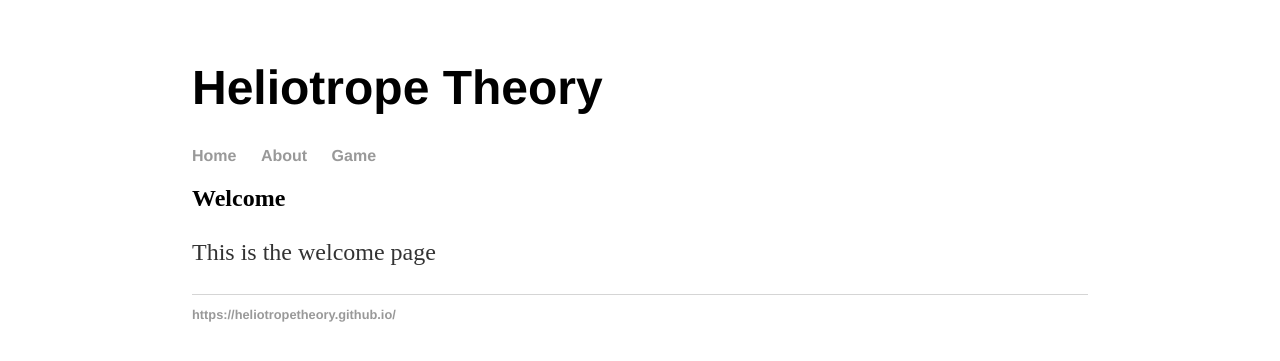
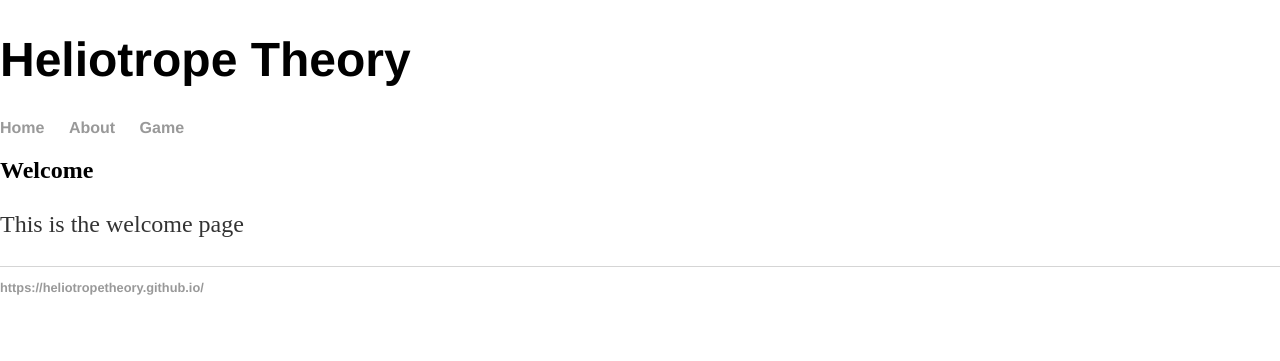
Before and after one commit to HeliotropeTheory/HeliotropeTheory.github.io, a Jekyll site: the page built from index.html, in a window 1280 px wide. Shown: the top 361 px of the page. Built offline with Jekyll 4.4.1, drawn with Linux system fonts in a browser that asks for light colours.

Commit message:
Update main.css

```diff
--- a/css/main.css
+++ b/css/main.css
@@ -1,7 +1,20 @@
-body {
-    margin: 60px auto;
-    width: 70%;
+html, body {
+    margin: 0;
+    padding: 0;
+    height: 100%
+    width: 100%;
 }
+
+.background{
+	height: 100%;
+	width: 100%;
+	margin: auto;
+	background: url("images/succulent.jpg") no-repeat 50% 50%;
+	display: table;
+	top: 0;
+	background-size: cover;
+}
+
 nav ul, footer ul {
     font-family:'Helvetica', 'Arial', 'Sans-Serif';
     padding: 0px;
```
